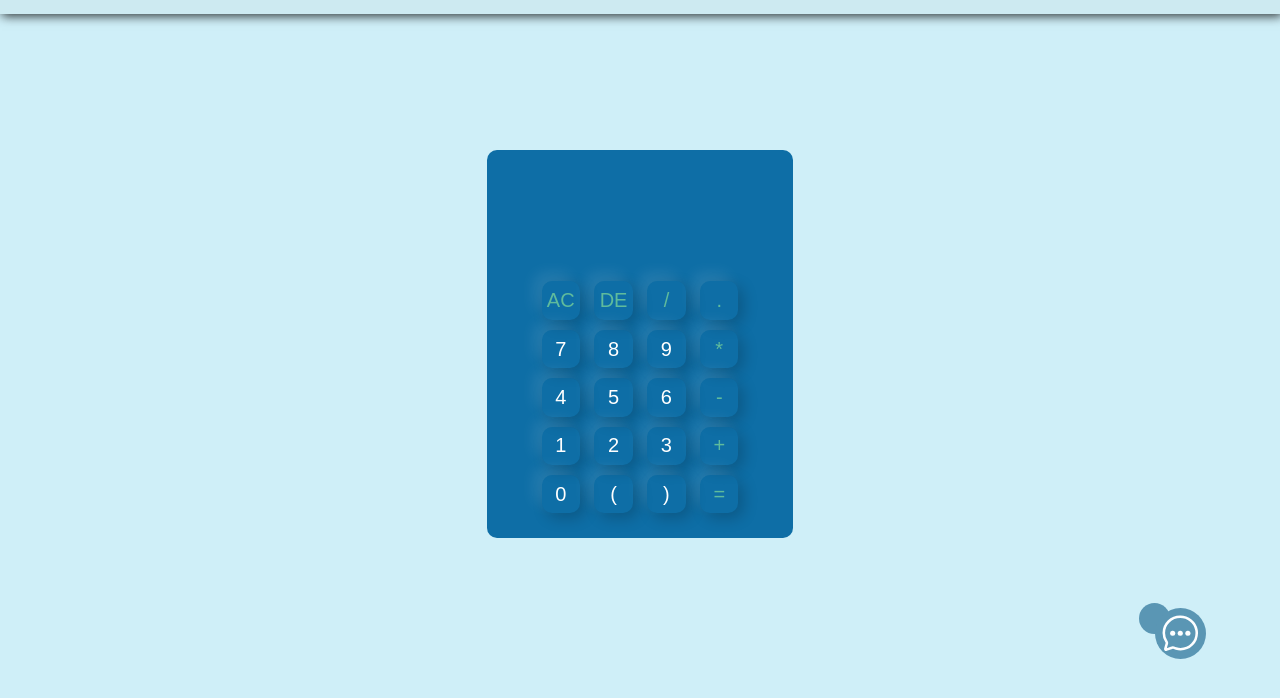
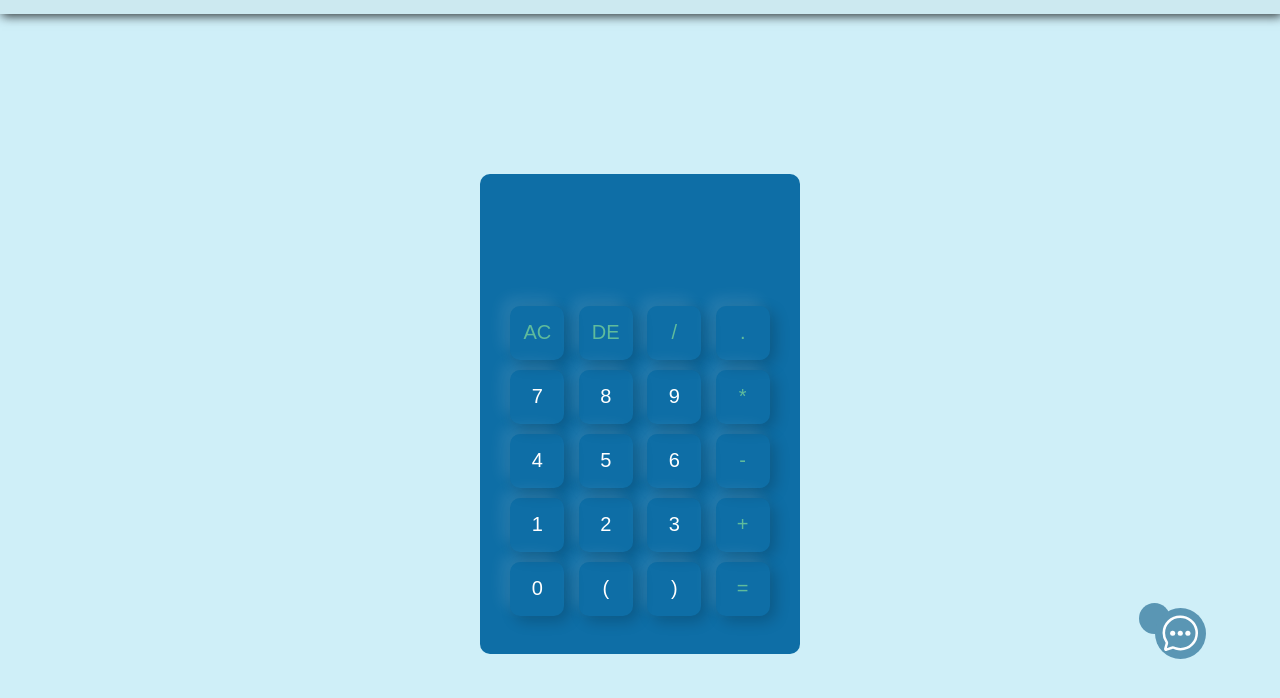
Before and after one commit to Bernard-Sk/calc, a plain HTML site: page index.html in a window 1280 px wide. Shown: the part 56-754 px from the top of the page. Drawn offline with nearby package versions, Linux system fonts and the light colour scheme.

Commit message:
Changes2

```diff
--- a/index.css
+++ b/index.css
@@ -17,7 +17,7 @@ body {
    font-size: 1.8em;
    color: #0e6ea6;
    padding: 20px;
-   position: fixed;
+   position: relative;
    box-shadow: 2px 2px 10px rgba(0, 0, 0, 0.8);
 }
 
@@ -37,8 +37,10 @@ body {
    background: #0e6ea6;
    padding: 20px;
    border-radius: 10px;
-   /* width: 19vmax; */
-   /* height: 26vmax; */
+   width: 19%;
+   min-width: 20em;
+   height: 55%;
+   min-height: 30em;
 
 
 }
@@ -47,8 +49,8 @@ body {
    border: 0;
    outline: 0;
    margin: 5px;
-   width: 3vmax;
-   height: 3vmax;
+   width: 2.7em;
+   height: 2.7em;
    background: transparent;
    border-radius: 10px;
    color: #fff;
--- a/index.js
+++ b/index.js
@@ -1,6 +1,7 @@
 const icon= document.querySelector(".icon")
 const details = document.querySelector(".details");
 const dicon = document.querySelector(".details .close");
+// const display = document.querySelector(".")
 
 icon.addEventListener("click", () => {
    details.classList.add("active");
```
